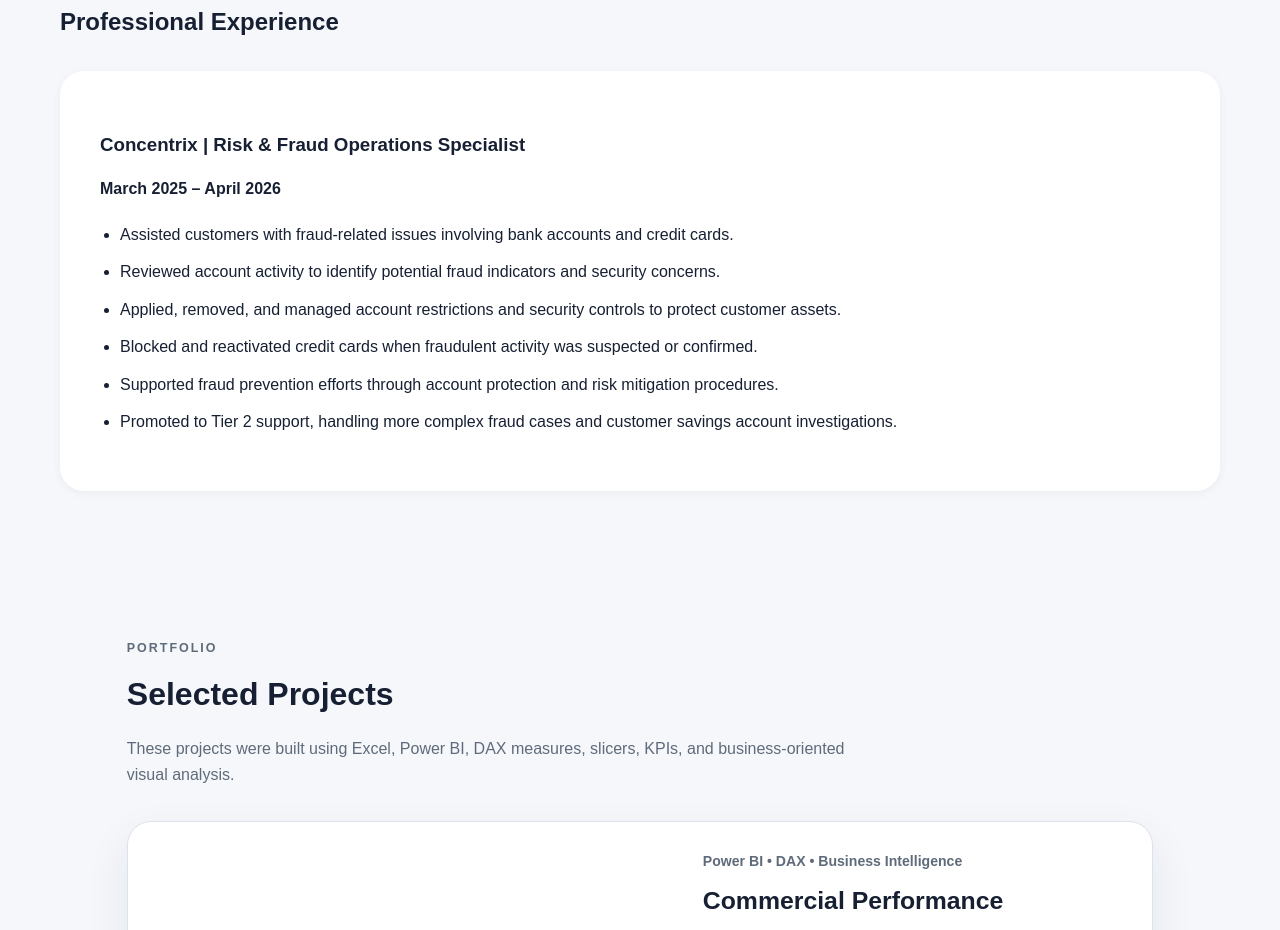
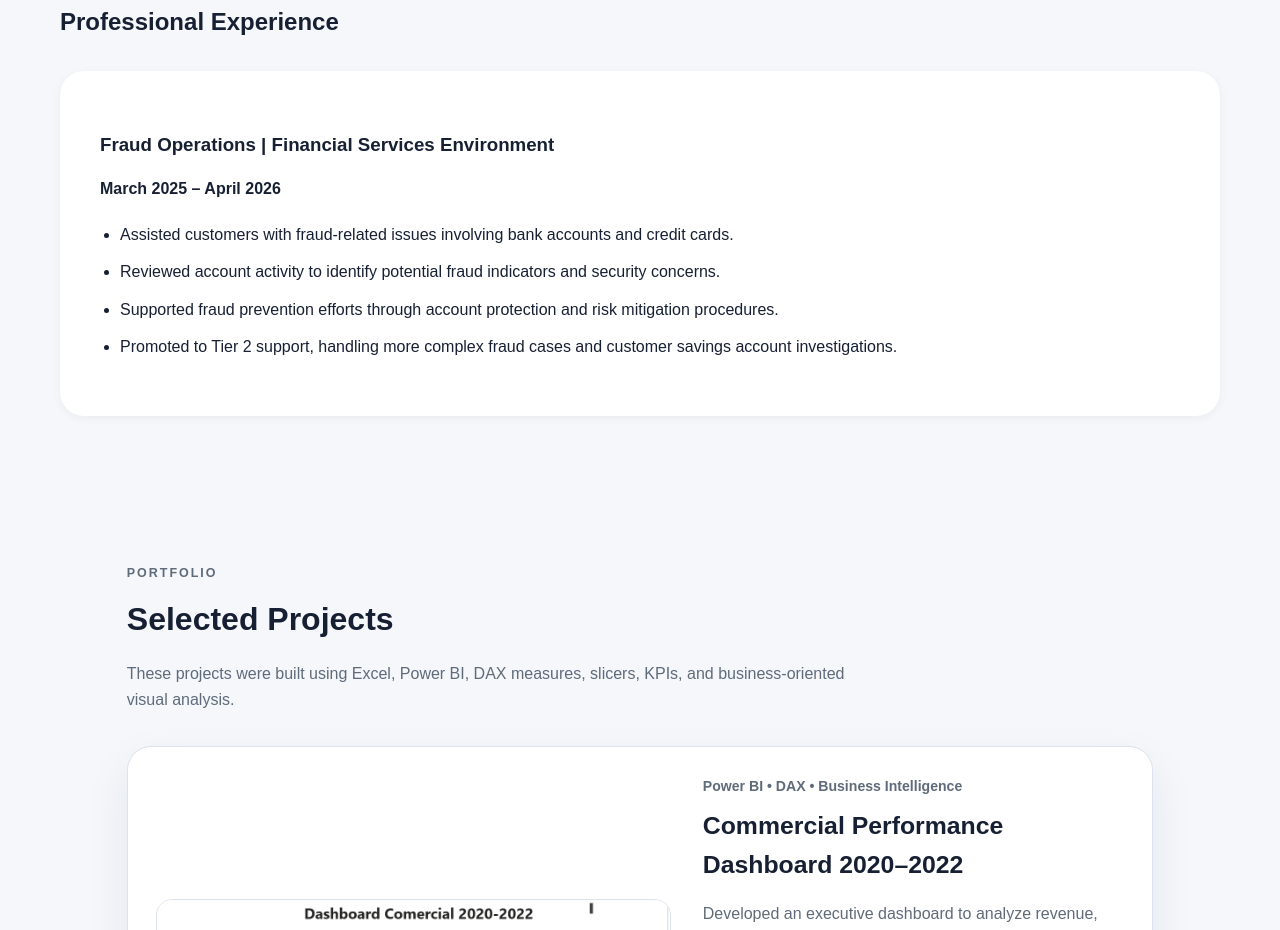
Before and after one commit to DavidAraya0220/david-araya-portfolio, a plain HTML site: page index.html in a window 1280 px wide. Shown: the part 1075-2005 px from the top of the page. Drawn offline with Linux system fonts and the light colour scheme.

Commit message:
Update index.html

```diff
--- a/index.html
+++ b/index.html
@@ -58,14 +58,12 @@
     <h2>Professional Experience</h2>
 
     <div class="experience-card">
-        <h3>Concentrix | Risk & Fraud Operations Specialist</h3>
+        <h3>Fraud Operations | Financial Services Environment</h3>
         <p><strong>March 2025 – April 2026</strong></p>
 
         <ul>
             <li>Assisted customers with fraud-related issues involving bank accounts and credit cards.</li>
             <li>Reviewed account activity to identify potential fraud indicators and security concerns.</li>
-            <li>Applied, removed, and managed account restrictions and security controls to protect customer assets.</li>
-            <li>Blocked and reactivated credit cards when fraudulent activity was suspected or confirmed.</li>
             <li>Supported fraud prevention efforts through account protection and risk mitigation procedures.</li>
             <li>Promoted to Tier 2 support, handling more complex fraud cases and customer savings account investigations.</li>
         </ul>
```
